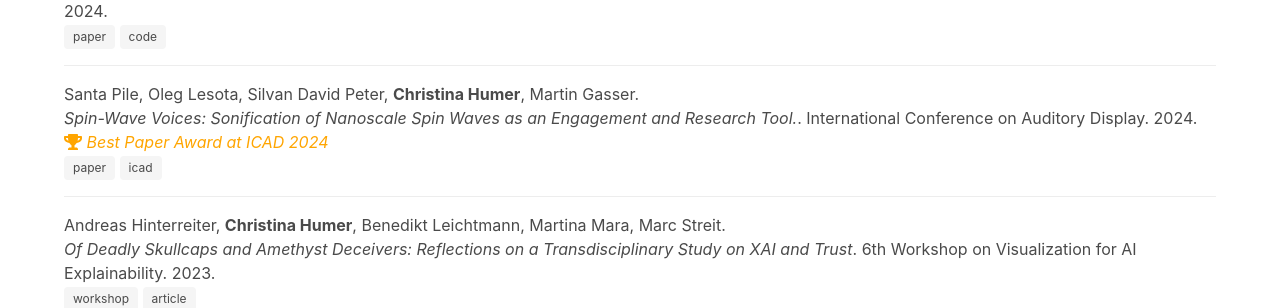
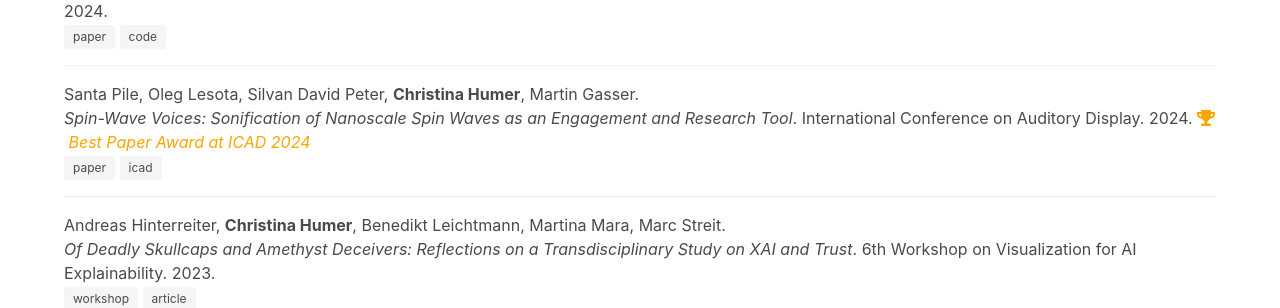
Before and after one commit to ginihumer/ginihumer.github.io, a Jekyll site: the page built from _pages/publications.html, in a window 1280 px wide and 900 px high, scrolled down 394 px. Shown: the part 152-460 px from the top of the window. Built offline with Jekyll 4.4.1, drawn with Linux system fonts in a browser that asks for light colours; nearby versions of some CDN libraries; a style sheet for code colours, icons or effects is not loaded.

```diff
--- a/_data/publications.yml
+++ b/_data/publications.yml
@@ -93,7 +93,7 @@
       link: https://osf.io/bq85c/
 
 
-- title: "Spin-Wave Voices: Sonification of Nanoscale Spin Waves as an Engagement and Research Tool."
+- title: "Spin-Wave Voices: Sonification of Nanoscale Spin Waves as an Engagement and Research Tool"
   type: paper
   image:
   authors:
```
